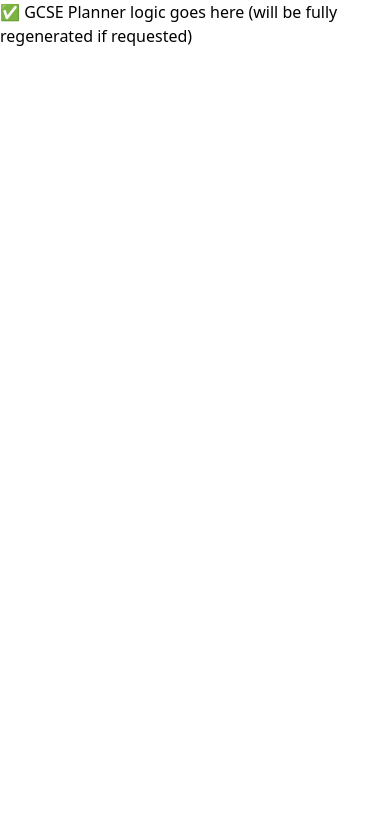
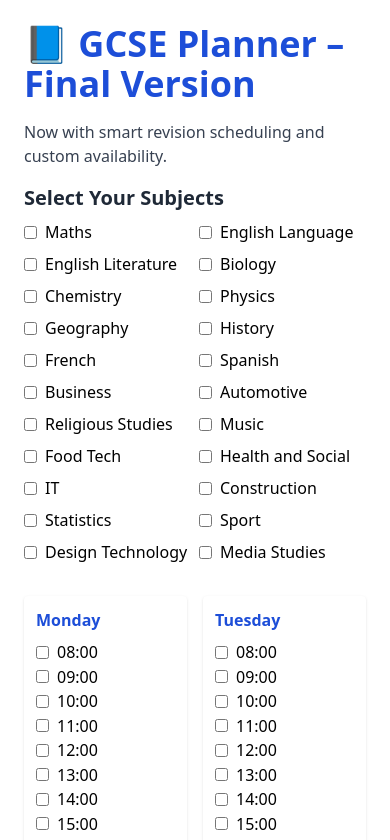
Before and after one commit to adyertorquay/gcse-planner2, a React (Vite) app: page / in a window 390 px wide. Shown: the top 840 px of the page. Built offline with nearby package versions, Linux system fonts and the light colour scheme.

Commit message:
Add files via upload

```diff
--- a/src/App.jsx
+++ b/src/App.jsx
@@ -1,93 +1,223 @@
-import React, { useState, useRef, useEffect } from 'react';
-import { format, parseISO, eachDayOfInterval, isBefore, compareAsc, subDays } from 'date-fns';
+import React, { useState, useRef } from 'react';
+import { format, parseISO, eachDayOfInterval, isBefore, compareAsc } from 'date-fns';
 import jsPDF from 'jspdf';
 import html2canvas from 'html2canvas';
 import FullCalendar from '@fullcalendar/react';
 import dayGridPlugin from '@fullcalendar/daygrid';
-import { createEvents } from 'ics';
 
 const allSubjects = [
   'Maths', 'English Language', 'English Literature', 'Biology', 'Chemistry', 'Physics',
   'Geography', 'History', 'French', 'Spanish',
   'Business', 'Automotive', 'Religious Studies', 'Music',
   'Food Tech', 'Health and Social', 'IT', 'Construction', 'Statistics',
-  'Sport', 'Design Technology', 'Media Studies', 'Hospitality & Catering'
+  'Sport', 'Design Technology', 'Media Studies'
 ];
 
 const examDates = {
-  'Health and Social': [{ date: '2025-05-06', time: '09:00' }],
-  'Construction': [{ date: '2025-05-06', time: '13:30' }],
-  'Business': [
-    { date: '2025-05-09', time: '09:00' },
-    { date: '2025-05-16', time: '13:30' }
-  ],
-  'English Literature': [
-    { date: '2025-05-12', time: '09:00' },
-    { date: '2025-05-20', time: '13:30' }
-  ],
-  'Religious Studies': [
-    { date: '2025-05-13', time: '09:00' },
-    { date: '2025-05-21', time: '13:30' }
-  ],
-  'Biology': [
-    { date: '2025-05-13', time: '13:30' },
-    { date: '2025-06-09', time: '09:00' }
-  ],
-  'Geography': [
-    { date: '2025-05-14', time: '13:30' },
-    { date: '2025-06-06', time: '09:00' },
-    { date: '2025-06-12', time: '13:30' }
-  ],
-  'Media Studies': [
-    { date: '2025-05-14', time: '09:00' },
-    { date: '2025-05-22', time: '13:30' }
-  ],
-  'Maths': [
-    { date: '2025-05-15', time: '09:00' },
-    { date: '2025-06-04', time: '09:00' },
-    { date: '2025-06-11', time: '09:00' }
-  ],
-  'History': [
-    { date: '2025-05-16', time: '09:00' },
-    { date: '2025-06-05', time: '09:00' },
-    { date: '2025-06-10', time: '09:00' }
-  ],
-  'Chemistry': [
-    { date: '2025-05-19', time: '13:30' },
-    { date: '2025-06-13', time: '09:00' }
-  ],
-  'French': [
-    { date: '2025-05-21', time: '09:00' },
-    { date: '2025-06-05', time: '13:30' }
-  ],
-  'Physics': [
-    { date: '2025-05-22', time: '13:30' },
-    { date: '2025-06-16', time: '09:00' }
-  ],
-  'Sport': [{ date: '2025-05-22', time: '09:00' }],
-  'English Language': [
-    { date: '2025-05-23', time: '09:00' },
-    { date: '2025-06-06', time: '09:00' }
-  ],
-  'Statistics': [
-    { date: '2025-06-02', time: '09:00' },
-    { date: '2025-06-13', time: '13:30' }
-  ],
-  'Automotive': [{ date: '2025-06-02', time: '13:30' }],
-  'IT': [{ date: '2025-06-09', time: '13:30' }],
-  'Spanish': [
-    { date: '2025-06-10', time: '09:00' },
-    { date: '2025-06-17', time: '13:30' }
-  ],
-  'Music': [{ date: '2025-06-05', time: '13:30' }],
-  'Food Tech': [{ date: '2025-06-06', time: '13:30' }],
-  'Design Technology': [{ date: '2025-06-18', time: '09:00' }],
-  'Hospitality & Catering': [{ date: '2025-06-19', time: '09:00' }]
+  'Health and Social': ['2025-05-06'],
+  Construction: ['2025-05-06'],
+  Business: ['2025-05-09', '2025-05-16'],
+  'English Literature': ['2025-05-12', '2025-05-20'],
+  'Religious Studies': ['2025-05-13', '2025-05-21'],
+  Biology: ['2025-05-13', '2025-06-09'],
+  Geography: ['2025-05-14', '2025-06-06', '2025-06-12'],
+  'Media Studies': ['2025-05-14', '2025-05-22'],
+  Maths: ['2025-05-15', '2025-06-04', '2025-06-11'],
+  History: ['2025-05-16', '2025-06-05', '2025-06-10'],
+  Chemistry: ['2025-05-19', '2025-06-13'],
+  French: ['2025-05-21', '2025-06-05'],
+  Physics: ['2025-05-22', '2025-06-16'],
+  Sport: ['2025-05-22'],
+  'English Language': ['2025-05-23', '2025-06-06'],
+  Statistics: ['2025-06-02', '2025-06-13'],
+  Automotive: ['2025-06-02'],
+  IT: ['2025-06-09'],
+  Spanish: ['2025-06-10', '2025-06-17'],
+  Music: ['2025-06-05'],
+  'Food Tech': ['2025-06-06'],
+  'Design Technology': ['2025-06-18']
 };
 
-// All other code logic remains the same; only the examDates structure and subject list is updated
-// If you'd like me to reinsert the full App.jsx with all logic (smart revision, calendar, export, UI), just say the word.
+function GCSEPlanner() {
+  const calendarRef = useRef();
+  const startDate = new Date('2025-04-04');
+  const endDate = new Date('2025-07-19');
+  const intensiveStart = new Date('2025-04-22');
 
-export default function GCSEPlanner() {
-  return <div>✅ GCSE Planner logic goes here (will be fully regenerated if requested)</div>;
+  const [selectedSubjects, setSelectedSubjects] = useState([]);
+  const [availability, setAvailability] = useState({
+    Monday: [], Tuesday: [], Wednesday: [], Thursday: [], Friday: [], Saturday: [], Sunday: []
+  });
+
+  const timeSlots = [
+    '08:00', '09:00', '10:00', '11:00',
+    '12:00', '13:00', '14:00', '15:00', '16:00', '17:00',
+    '18:00', '19:00', '20:00', '21:00'
+  ];
+
+  const handleAvailabilityChange = (day, time) => {
+    setAvailability(prev => {
+      const daySlots = new Set(prev[day]);
+      if (daySlots.has(time)) daySlots.delete(time);
+      else daySlots.add(time);
+      return { ...prev, [day]: Array.from(daySlots).sort() };
+    });
+  };
+
+  const toggleSubject = subject => {
+    setSelectedSubjects(prev =>
+      prev.includes(subject) ? prev.filter(s => s !== subject) : [...prev, subject]
+    );
+  };
+
+  const generateRevisionEvents = () => {
+    const revisionEvents = [];
+    const revisionDays = eachDayOfInterval({ start: startDate, end: endDate });
+    const sessionMap = {};
+    const daySlots = {};
+
+    revisionDays.forEach(day => {
+      const key = format(day, 'yyyy-MM-dd');
+      const dayName = format(day, 'EEEE');
+      daySlots[key] = availability[dayName] || [];
+      sessionMap[key] = [];
+    });
+
+    const examSchedule = selectedSubjects.map(subject => {
+      const exams = (examDates[subject] || []).map(parseISO);
+      const finalExam = exams.sort(compareAsc)[exams.length - 1];
+      return { subject, exams, finalExam };
+    }).sort((a, b) => compareAsc(a.finalExam, b.finalExam));
+
+    revisionDays.forEach(day => {
+      const key = format(day, 'yyyy-MM-dd');
+      const slots = daySlots[key];
+      if (!slots.length) return;
+
+      for (const slot of slots) {
+        const isEarlyPhase = isBefore(day, intensiveStart);
+        if (isEarlyPhase) {
+          // Even distribution pre-intense phase
+          const index = (revisionDays.indexOf(day) + slots.indexOf(slot)) % selectedSubjects.length;
+          const subject = selectedSubjects[index];
+          if (!sessionMap[key].includes(subject)) {
+            revisionEvents.push({ title: `Revise ${subject}`, date: key, color: '#3B82F6' });
+            sessionMap[key].push(subject);
+            break;
+          }
+        } else {
+          for (const { subject, exams } of examSchedule) {
+            const nextExam = exams.find(exam => isBefore(day, exam));
+            if (nextExam && !sessionMap[key].includes(subject)) {
+              revisionEvents.push({ title: `Revise ${subject}`, date: key, color: '#3B82F6' });
+              sessionMap[key].push(subject);
+              break;
+            }
+          }
+        }
+      }
+    });
+
+    return revisionEvents;
+  };
+
+  const exportPDF = () => {
+    const calendarElement = calendarRef.current;
+    if (!calendarElement) return;
+
+    html2canvas(calendarElement).then(canvas => {
+      const imgData = canvas.toDataURL('image/png');
+      const pdf = new jsPDF();
+      const width = pdf.internal.pageSize.getWidth();
+      const height = (canvas.height * width) / canvas.width;
+      pdf.addImage(imgData, 'PNG', 0, 0, width, height);
+      pdf.save('gcse-timetable.pdf');
+    });
+  };
+
+  const printPage = () => window.print();
+
+  const addToGoogleCalendar = () => {
+    const gcalUrl = 'https://calendar.google.com/calendar/u/0/r/eventedit?text=GCSE+Revision+Planner&details=This+is+your+revision+calendar+exported+from+GCSE+Planner&location=&sf=true';
+    window.open(gcalUrl, '_blank');
+  };
+
+  const examEvents = Object.entries(examDates).flatMap(([subject, dates]) =>
+    selectedSubjects.includes(subject)
+      ? dates.map(date => ({
+          title: `${subject} Exam`,
+          date,
+          color: '#FF5733'
+        }))
+      : []
+  );
+
+  const revisionEvents = generateRevisionEvents();
+
+  return (
+    <div className="p-6 font-sans">
+      <h1 className="text-4xl font-bold text-blue-700 mb-4">📘 GCSE Planner – Final Version</h1>
+      <p className="text-gray-700 mb-4">Now with smart revision scheduling and custom availability.</p>
+
+      <div className="mb-8">
+        <h2 className="text-xl font-semibold text-gray-800 mb-2">Select Your Subjects</h2>
+        <div className="grid grid-cols-2 md:grid-cols-4 gap-2">
+          {allSubjects.map(subject => (
+            <label key={subject} className="flex items-center space-x-2">
+              <input
+                type="checkbox"
+                checked={selectedSubjects.includes(subject)}
+                onChange={() => toggleSubject(subject)}
+              />
+              <span>{subject}</span>
+            </label>
+          ))}
+        </div>
+      </div>
+
+      <div className="grid grid-cols-2 md:grid-cols-4 gap-4 mb-8">
+        {Object.keys(availability).map(day => (
+          <div key={day} className="bg-white p-3 shadow rounded">
+            <h3 className="font-semibold text-blue-700 mb-2">{day}</h3>
+            {timeSlots.map(slot => (
+              <div key={slot}>
+                <label className="inline-flex items-center">
+                  <input
+                    type="checkbox"
+                    checked={availability[day].includes(slot)}
+                    onChange={() => handleAvailabilityChange(day, slot)}
+                    className="mr-2"
+                  />
+                  {slot}
+                </label>
+              </div>
+            ))}
+          </div>
+        ))}
+      </div>
+
+      <div className="flex flex-wrap gap-4 mb-6">
+        <button onClick={exportPDF} className="bg-blue-600 hover:bg-blue-700 text-white px-4 py-2 rounded shadow">
+          Download PDF
+        </button>
+        <button onClick={printPage} className="bg-green-600 hover:bg-green-700 text-white px-4 py-2 rounded shadow">
+          Print Timetable
+        </button>
+        <button onClick={addToGoogleCalendar} className="bg-red-600 hover:bg-red-700 text-white px-4 py-2 rounded shadow">
+          Add to Google Calendar
+        </button>
+      </div>
+
+      <div ref={calendarRef} className="bg-white p-4 rounded shadow-xl">
+        <FullCalendar
+          plugins={[dayGridPlugin]}
+          initialView="dayGridMonth"
+          events={[...examEvents, ...revisionEvents]}
+          height={600}
+        />
+      </div>
+    </div>
+  );
 }
+
+export default GCSEPlanner;
```
Also changed, not shown: package.json (+11 -13 lines).
